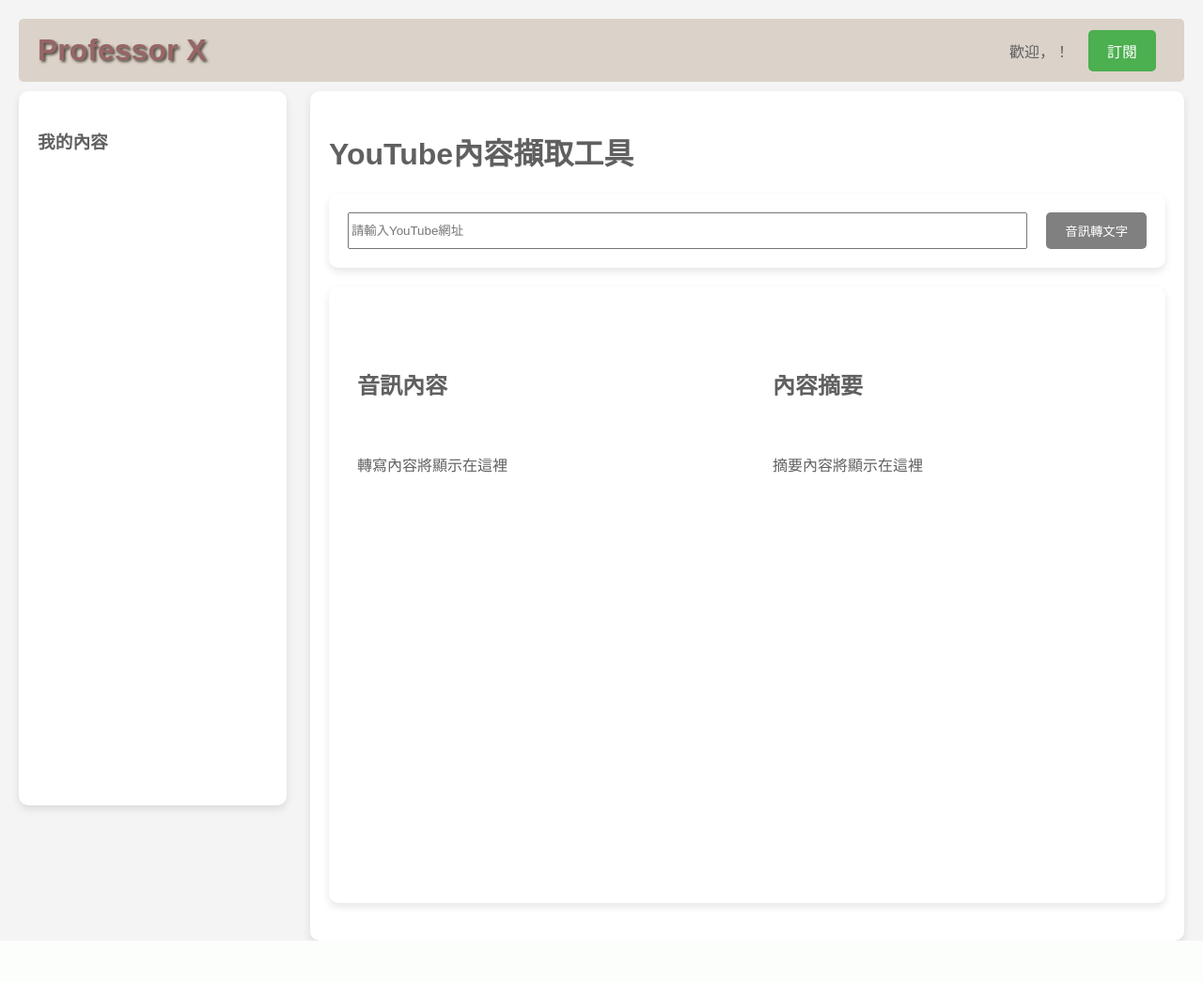
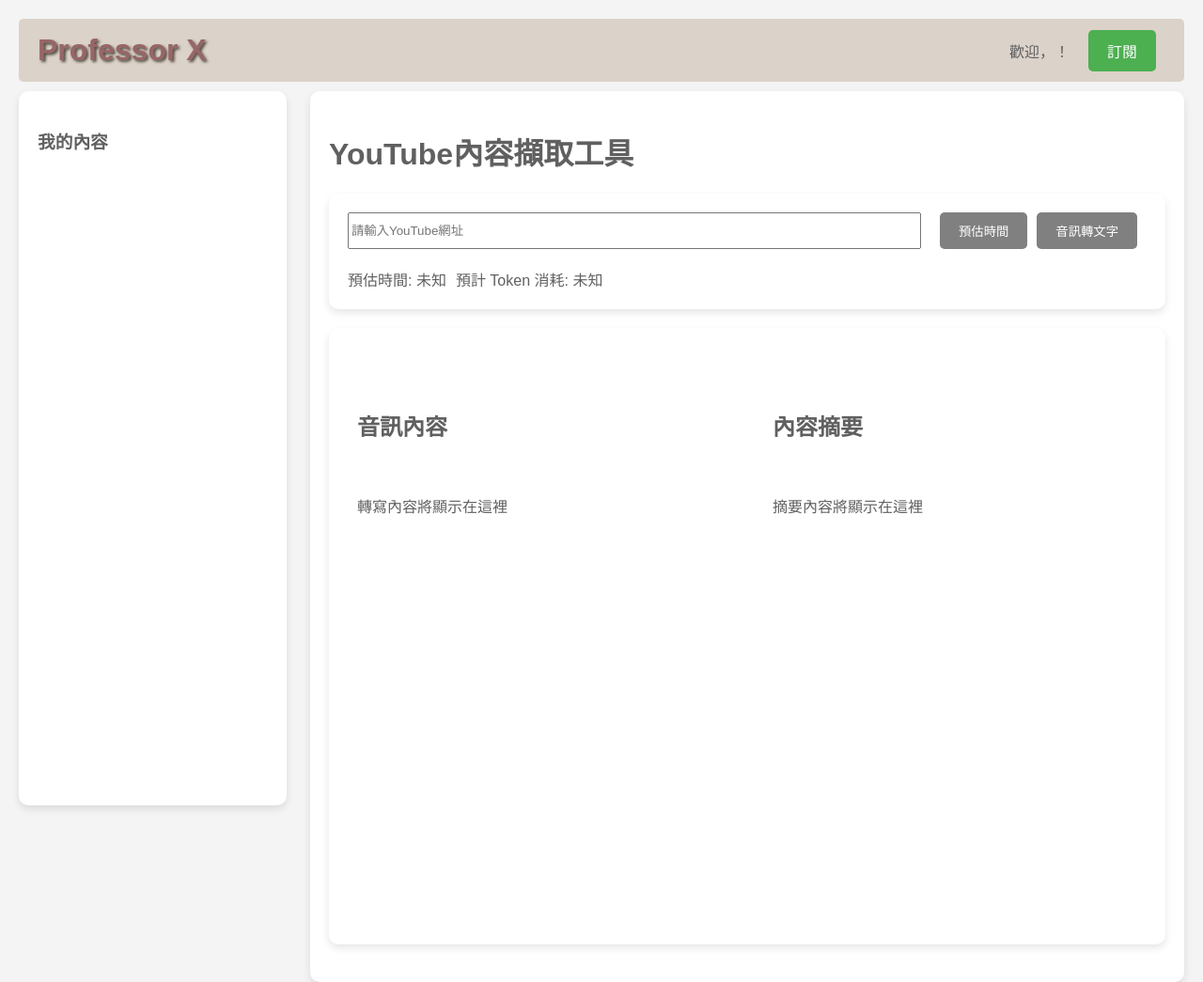
Before and after one commit to wahao888/professor-x, a Flask app: template templates/index.html in a window 1280 px wide. Shown: the whole page at 94% size. Before the commit the page ends 1001 px from the top, so only its background shows below. Run offline with Flask 3, Linux system fonts and the light colour scheme; the template is opened without the code that fills it, so the values that code supplies are empty.

Commit message:
新增預估時間 修改多工順序不對問題

```diff
--- a/app.py
+++ b/app.py
@@ -97,6 +97,26 @@
 
 
 
+@app.route('/get_video_info', methods=['POST'])
+def get_video_info():
+    data = request.json
+    youtube_url = data['youtubeUrl']
+    try:
+        ydl_opts = {
+            'format': 'bestaudio/best'
+        }
+        with yt_dlp.YoutubeDL(ydl_opts) as ydl:
+            info = ydl.extract_info(youtube_url, download=False)
+            duration = info.get('duration', 0)  # 獲取影片時長（秒）
+            token_per_second = 8
+            estimated_tokens = duration * token_per_second
+        return jsonify({"success": True, "duration": duration, "estimatedTokens": estimated_tokens})
+    except Exception as e:
+        print("錯誤訊息:", str(e))
+        return jsonify({"success": False, "message": "請輸入正確的Youtube網址"}), 500
+
+
+
 
 # 下載 YouTube 音訊
 def download_youtube_audio_as_mp3(youtube_url):
@@ -166,38 +186,33 @@
 
 #     return " ".join(transcriptions)  # 將所有片段的轉寫結果合併
 
-def transcribe_segment(filename):
-    """處理單個音訊文件的轉寫"""
+def transcribe_segment(filename, index):
+    """處理單個音訊文件的轉寫，返回包括索引的結果"""
     try:
         with open(filename, "rb") as audio_file:
             transcription = client.audio.transcriptions.create(
                 model="whisper-1",
                 file=audio_file,
             )
-            return transcription.text
+            return index, transcription.text
     except FileNotFoundError:
         print(f"檔案 {filename} 不存在。")
     except Exception as e:
         print(f"處理檔案 {filename} 時發生錯誤：{e}")
     finally:
-        os.remove(filename) # 確保即使出現錯誤也刪除處理過的音訊檔案
-    return ""
+        os.remove(filename)  # 確保即使出現錯誤也刪除處理過的音訊檔案
+    return index, ""
 
 def transcribe_audio(segment_files):
-    """並行處理所有音訊分段的轉寫"""
-    transcriptions = []
+    """並行處理所有音訊分段的轉寫，確保按原始順序組合結果"""
+    transcriptions = [None] * len(segment_files)  # 初始化結果列表，大小與分段數相同
     with ThreadPoolExecutor(max_workers=5) as executor:
-        # 將每個音訊文件的處理任務提交給ThreadPoolExecutor
-        future_to_filename = {executor.submit(transcribe_segment, filename): filename for filename in segment_files}
+        futures = [executor.submit(transcribe_segment, filename, i) for i, filename in enumerate(segment_files)]
+        for future in as_completed(futures):
+            index, transcription_result = future.result()
+            transcriptions[index] = transcription_result  # 按索引放置轉寫結果
 
-        for future in as_completed(future_to_filename):
-            transcription_result = future.result()
-            if transcription_result:
-                transcriptions.append(transcription_result)
-
-    return " ".join(transcriptions)
-
-
+    return " ".join(filter(None, transcriptions))  # 組合所有轉寫結果，並過濾掉任何 None 值
 
 
 
--- a/templates/index.html
+++ b/templates/index.html
@@ -115,6 +115,7 @@
         }
         .input-container {
             display: flex;
+            flex-direction: column; /* 指定子元素垂直排列 */
             justify-content: space-between;
             padding: 20px;
             background-color: #ffffff; /* 純白背景 */
@@ -122,7 +123,11 @@
             border-radius: 10px; /* 圓角 */
             margin-bottom: 20px;
         }
-
+        .url-input-container { /* 新增的類別為了 flex 排版 */
+          display: flex;
+          flex-grow: 1; /* 保證輸入框可以擴展佔據多餘空間 */
+          margin-bottom: 10px; /* 和預估信息之間的間距 */
+      }
         .input-container input {
             flex-grow: 1; /* 讓輸入框佔據大部分空間 */
             margin-right: 20px;
@@ -134,6 +139,7 @@
             padding: 10px 20px;
             border-radius: 5px;
             cursor: pointer;
+            margin-right: 10px;
         }
         button:hover {
             background-color: #666666;
@@ -162,6 +168,21 @@
       .tag:hover {
           background-color: #d0d0d0; /* 鼠標懸停時的背景色 */
       }
+      .button-green {
+        background-color: #4CAF50; /* 莫蘭迪綠色 */
+        color: white;
+      }
+
+      .button-grey {
+          background-color: #808080; /* 莫蘭迪藍 */
+          color: #ffffff;
+          cursor: not-allowed; /* 當滑鼠懸停時顯示禁止符號 */
+      }
+      #videoInfo {
+        display: flex; /* 使用flex來排列預估時間和token消耗 */
+        align-items: center; /* 中心對齊 */
+        margin-top: 10px; /* 與輸入框之間的間距 */
+    }
     </style>
 
   </head>
@@ -193,8 +214,15 @@
       <div id="transcriptionContent" class="transcription-container">
         <h1>YouTube內容擷取工具</h1>
           <div class="input-container">
-            <input type="text" id="youtubeUrl" placeholder="請輸入YouTube網址" />
-            <button id="fetchButton" onclick="fetchHighlights()">音訊轉文字</button>
+            <div class="url-input-container">
+              <input type="text" id="youtubeUrl" placeholder="請輸入YouTube網址" />
+              <button id="estimateButton" onclick="fetchVideoInfo()" class="button-grey" disabled=true >預估時間</button>
+              <button id="fetchButton" onclick="fetchHighlights()" class="button-grey" disabled=true >音訊轉文字</button>
+            </div>
+            <div id="videoInfo" style="display: flex; align-items: center;">
+              <span id="duration" style="margin-right: 10px;">預估時間: 未知</span>
+              <span id="estimatedTokens">預計 Token 消耗: 未知</span>
+            </div>
           </div>
 
         <div id="progressBar" style="display: none">處理中...</div>
@@ -215,6 +243,55 @@
 
 
     <script>
+      // 驗證YouTube URL
+      document.addEventListener("DOMContentLoaded", function () {
+        var youtubeUrlInput = document.getElementById("youtubeUrl");
+        var estimateButton = document.getElementById("estimateButton");
+
+        youtubeUrlInput.addEventListener("input", function() {
+            if (isValidYouTubeUrl(youtubeUrlInput.value)) {
+                estimateButton.disabled = false; // 啟用預估時間按鈕
+                document.getElementById("estimateButton").classList.replace("button-grey", "button-green");
+            } else {
+                estimateButton.disabled = true;  // 禁用預估時間按鈕
+                document.getElementById("estimateButton").classList.replace("button-green", "button-grey");
+            }
+        });
+    });
+    function isValidYouTubeUrl(url) {
+        var pattern = /^(https?:\/\/)?(www\.youtube\.com|youtu\.be)\/.+$/;
+        return pattern.test(url);
+    }
+
+    // 從後端獲取影片資訊（時長和預估Token）
+    function fetchVideoInfo() {
+      const url = document.getElementById("youtubeUrl").value;
+      fetch("/get_video_info", {
+          method: "POST",
+          headers: {
+              "Content-Type": "application/json",
+          },
+          body: JSON.stringify({ youtubeUrl: url }),
+      })
+      .then((response) => response.json())
+      .then((data) => {
+          if (data.success) {
+              document.getElementById("duration").textContent = `預估時間: ${data.duration} 秒`;
+              document.getElementById("estimatedTokens").textContent = `預計 Token 消耗: ${data.estimatedTokens}`;
+              document.getElementById("videoInfo").style.display = "block";
+              document.getElementById("fetchButton").disabled = false;
+              document.getElementById("fetchButton").classList.replace("button-grey", "button-green");
+          } else {
+              alert(data.message);
+          }
+      })
+      .catch((error) => {
+          console.error("Error:", error);
+      });
+    }
+
+
+    // 從後端獲取音訊轉文字的摘要
       function fetchHighlights() {
         const button = document.getElementById('fetchButton');
         button.textContent = "處理中..."; // 更改按鈕文字
```
